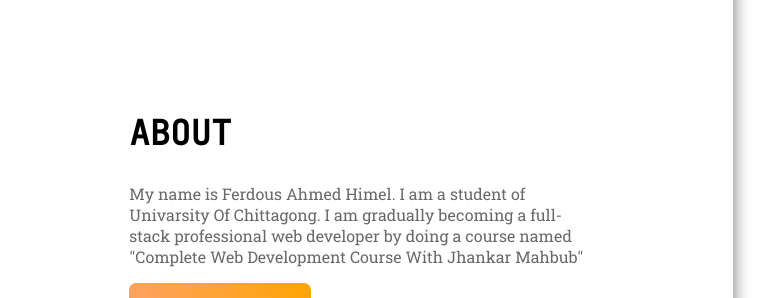
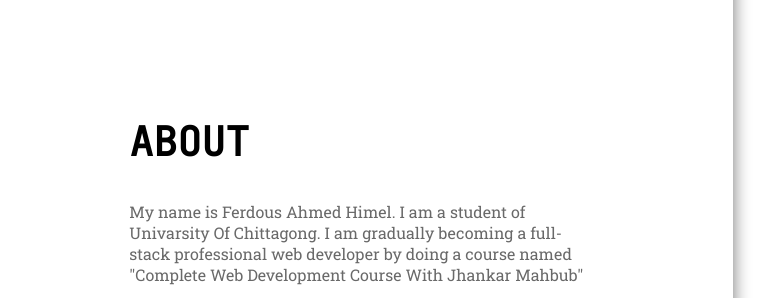
Before and after one commit to himibaba10/first-assignment, a plain HTML site: page index.html in a window 1280 px wide. Shown: the part 494-792 px from the top of the page, 523-1280 px from the left. Drawn offline with Linux system fonts and the light colour scheme.

Commit message:
fixed some bugs

```diff
--- a/index.html
+++ b/index.html
@@ -34,7 +34,7 @@
             <img src="personal-website-main/images/Group 33087.png" alt="">
         </div>
         <div class="half-width">
-            <h2>ABOUT</h2>
+            <h2 class="big-h2">ABOUT</h2>
             <p>
                 My name is Ferdous Ahmed Himel. I am a student of Univarsity Of Chittagong. I am gradually becoming a full-stack professional web developer by doing a course named "Complete Web Development Course With Jhankar Mahbub"
             </p>
--- a/style.css
+++ b/style.css
@@ -28,8 +28,8 @@ h1,h2,h3 {
     font-weight: bold;
 }
 
-h2 {
-    font-size: 34px;
+.big-h2 {
+    font-size: 40px;
 }
 .half-width {
     float: left;
```
